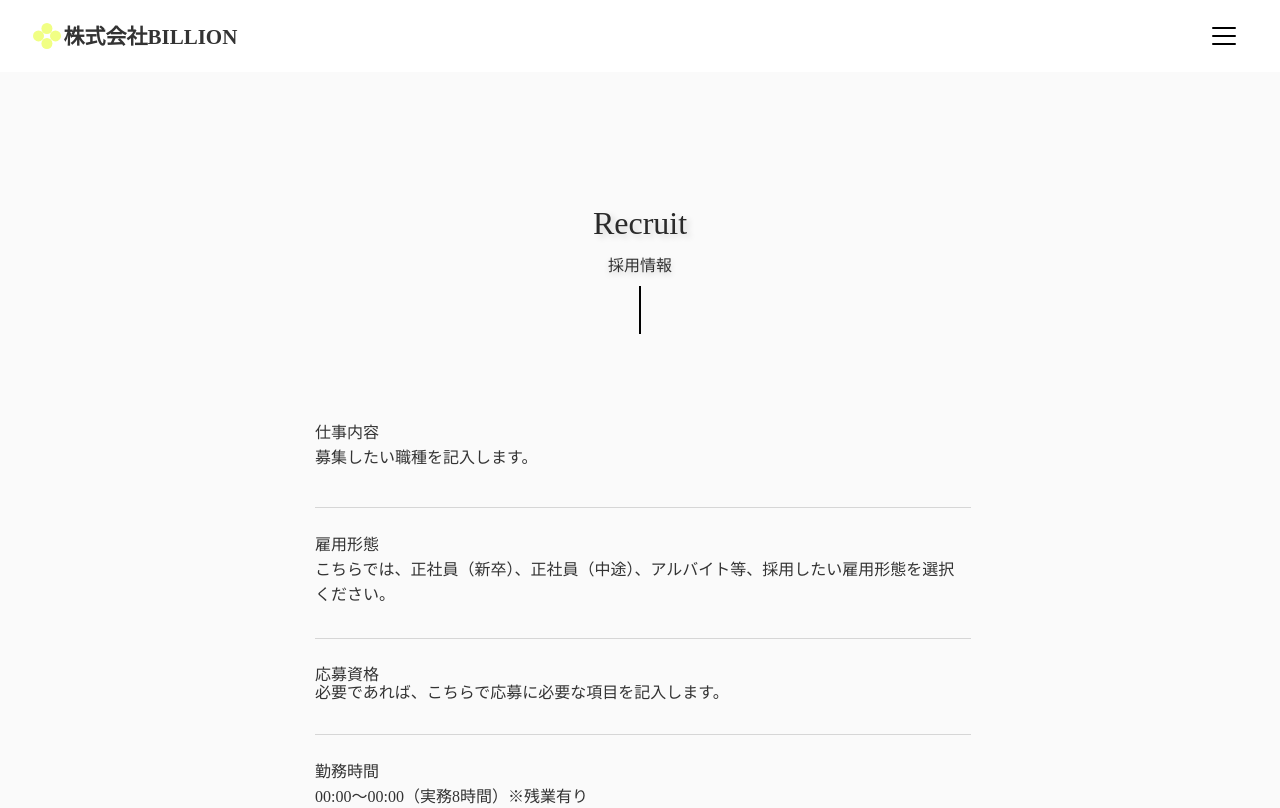
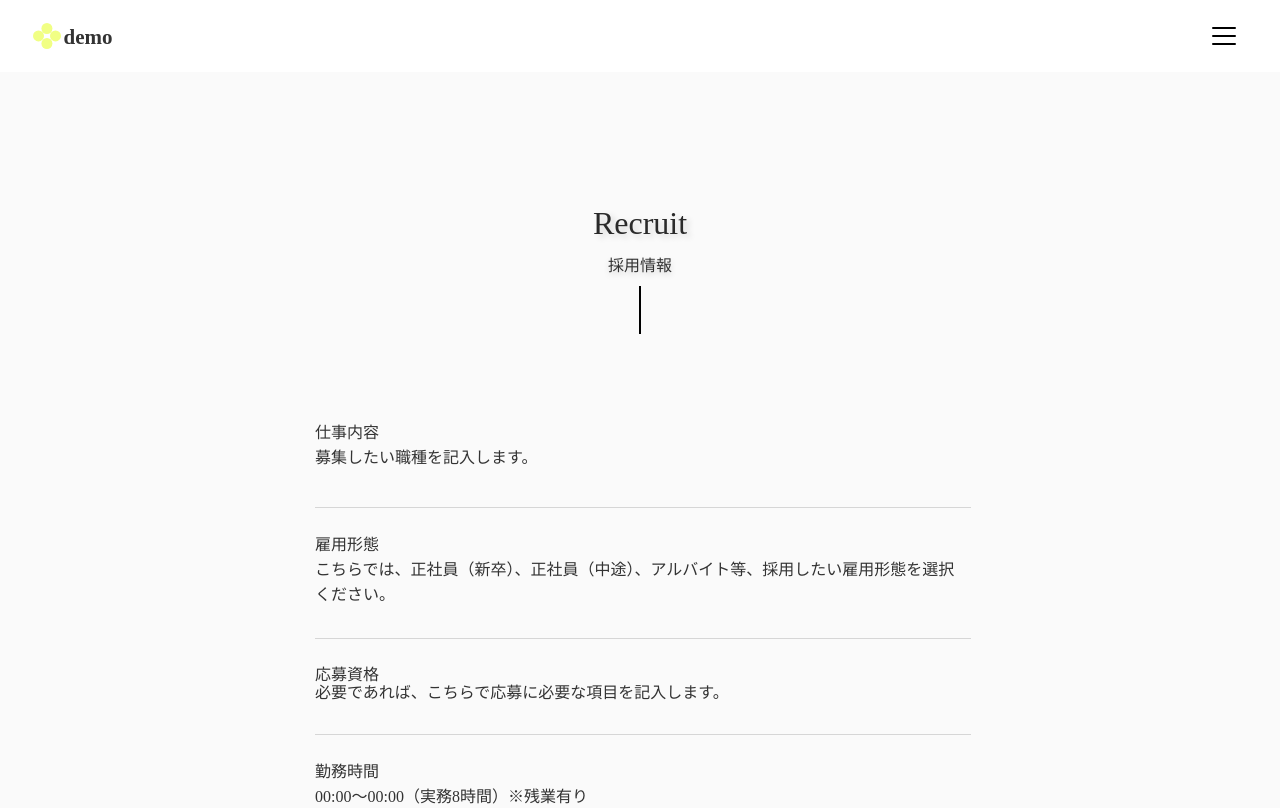
Before and after one commit to Masatingarrix24/demo-1, a plain HTML site: page BLO 2/recruit.html in a window 1280 px wide. Shown: the top 808 px of the page. Drawn offline with nearby package versions, Linux system fonts and the light colour scheme.

Commit message:
Update recruit.html

```diff
--- a/BLO 2/recruit.html
+++ b/BLO 2/recruit.html
@@ -4,7 +4,7 @@
     <meta charset="UTF-8">
     <!-- ビューポートの設定 -->
 	<meta name="viewport" content="width=device-width,initial-scale=1">
-    <title>株式会社BILLION_Recruit</title>
+    <title>demo_Recruit</title>
 
     <link rel="stylesheet" href="css/style.css">
 
@@ -17,7 +17,7 @@
     <header class="header" id="home">
         <div class="header-logo">
             <img src="css/billion_logo.svg" class="logostyle">
-            <div class="logotext headerlogotext">株式会社BILLION</div>
+            <div class="logotext headerlogotext">demo</div>
         </div>
         <!-- ここからハンバーガーメニュー -->
         <div class="hamberger-menu">
@@ -37,7 +37,7 @@
                 </ul>
                 <div class="hum-logo">
                     <img src="css/billion_logo.svg" class="hum-logostyle">
-                    <div class="logotext humlogotext">株式会社BILLION</div>
+                    <div class="logotext humlogotext">demo</div>
                 </div>
             </div>
         </div>
```
